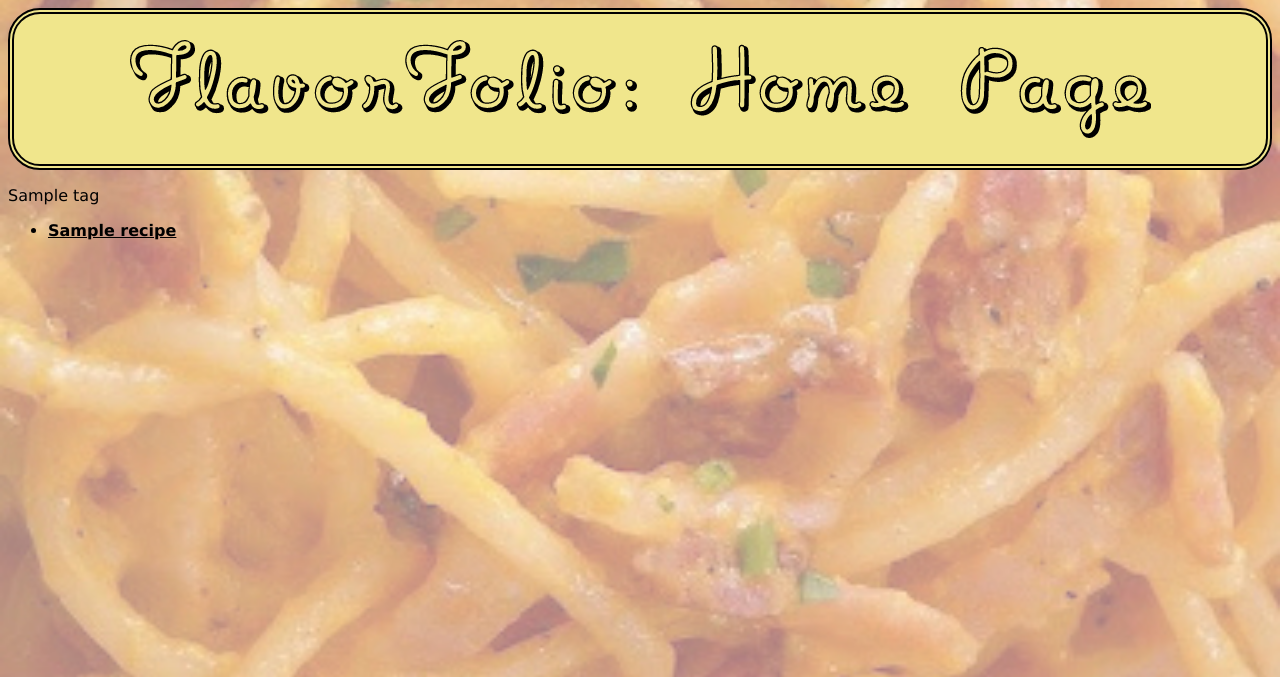
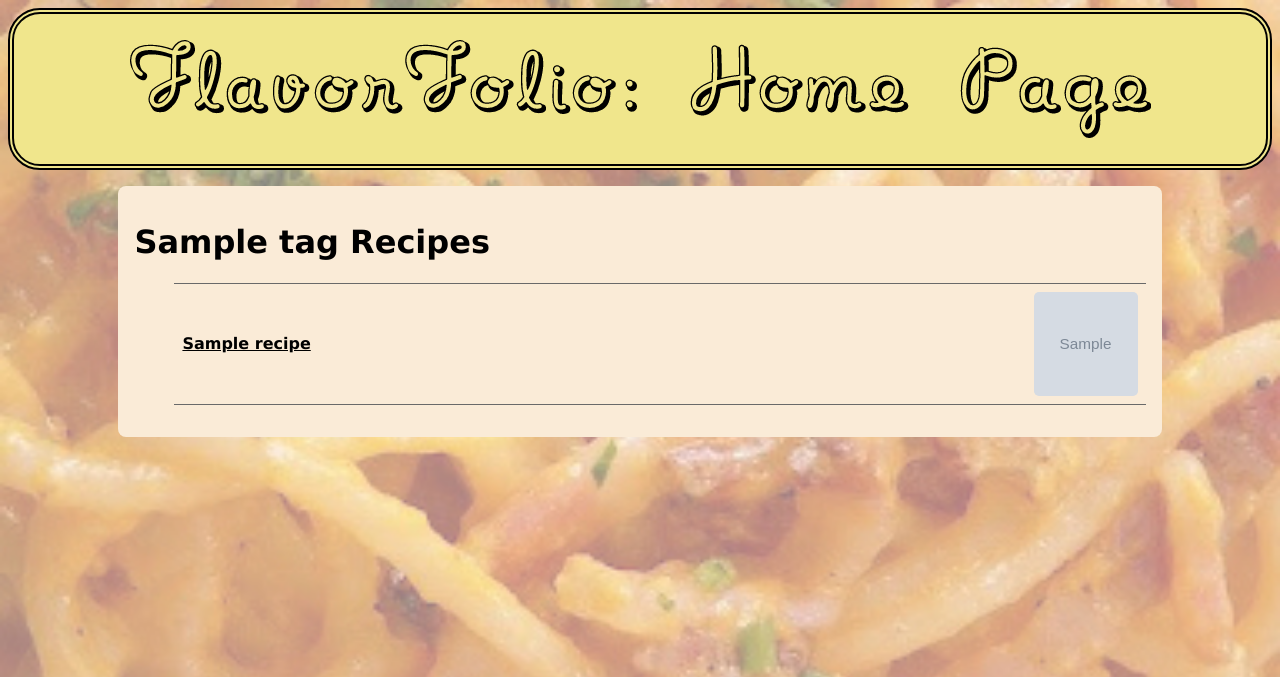
Before and after one commit to MySTerY1747/FlavorFolio, a Django app: a page that uses flavorfolio/templates/recipes/tag.html in a window 1280 px wide. Shown: the top 677 px of the page. Run offline with Django 5.2, Linux system fonts and the light colour scheme; tables that the repository leaves empty hold one stand-in row (values such as "Sample post"); grey boxes marked "Sample" are stand-in pictures.

Commit message:
added styles to tags page

```diff
--- /dev/null
+++ b/flavorfolio/static/stylesheets/tag_styles.css
@@ -0,0 +1,7 @@
+.tags-box{
+    max-width: 80%;
+    margin: 1em auto;
+    padding: 1em;
+    background-color: antiquewhite;
+    border-radius: 0.5em;
+  }
--- a/flavorfolio/templates/recipes/tag.html
+++ b/flavorfolio/templates/recipes/tag.html
@@ -10,12 +10,16 @@ FlavourFolio - {{ tag.name }} tag
 {% endblock %}
 
 {% block body_block %}
-
-<p>{{ tag.name }}</p>
-
-<ul>
-  {% for recipe in tag.recipes.all %}
-    <li><a href="{% url 'recipes:recipe' recipe.id %}">{{ recipe.title }}</a></li>
-  {% endfor %}
-
+<link rel="stylesheet" href="{% static 'stylesheets/tag_styles.css' %}">
+<div class="tags-box">
+  <h1>{{ tag.name }} Recipes</h1>
+  <ul class="recipe-list">
+    {% for recipe in tag.recipes.all %}
+      <li>
+        <a href="{% url 'recipes:recipe' recipe.id %}">{{ recipe.title }}</a>
+        <img src="{{ recipe.image.url }}" class="recipe-image" alt="Recipe image">
+      </li>
+    {% endfor %}
+  </ul>
+</div>
 {% endblock %}
```
